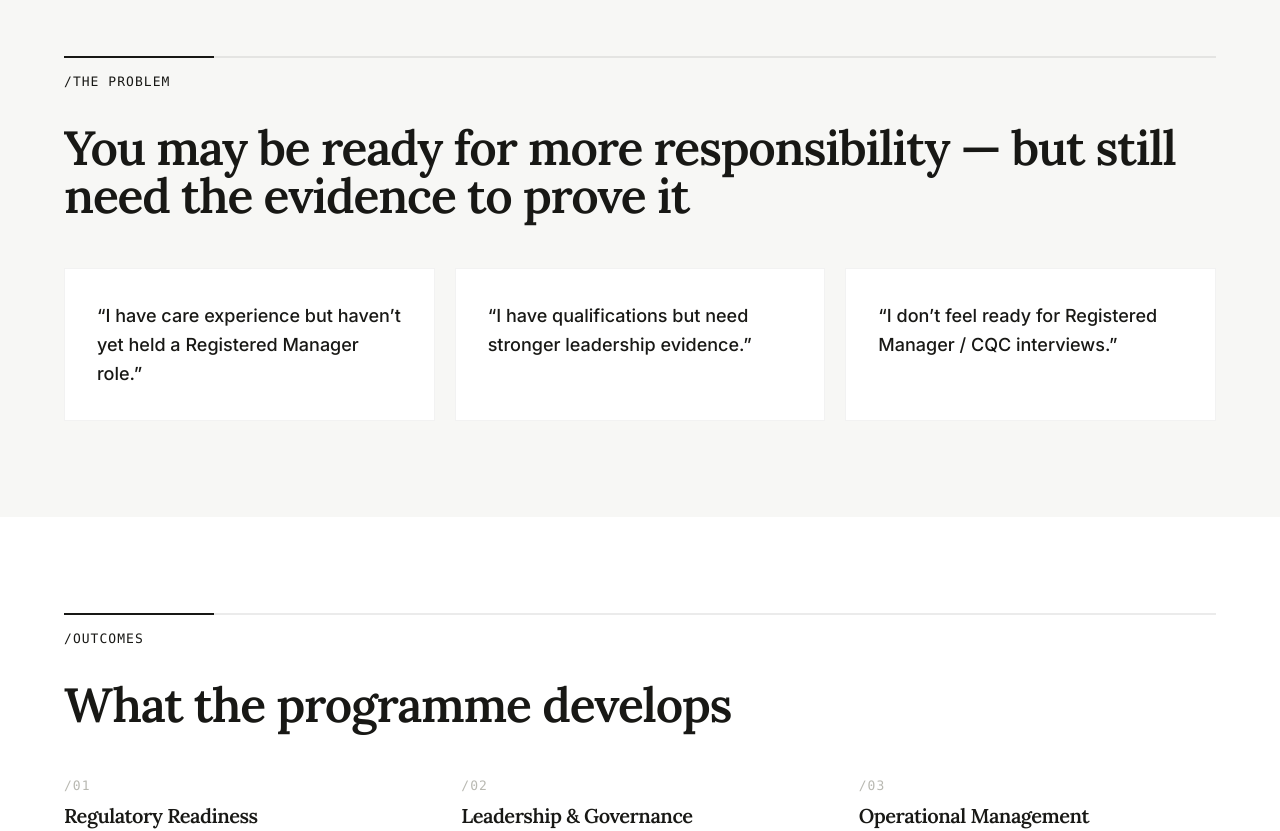
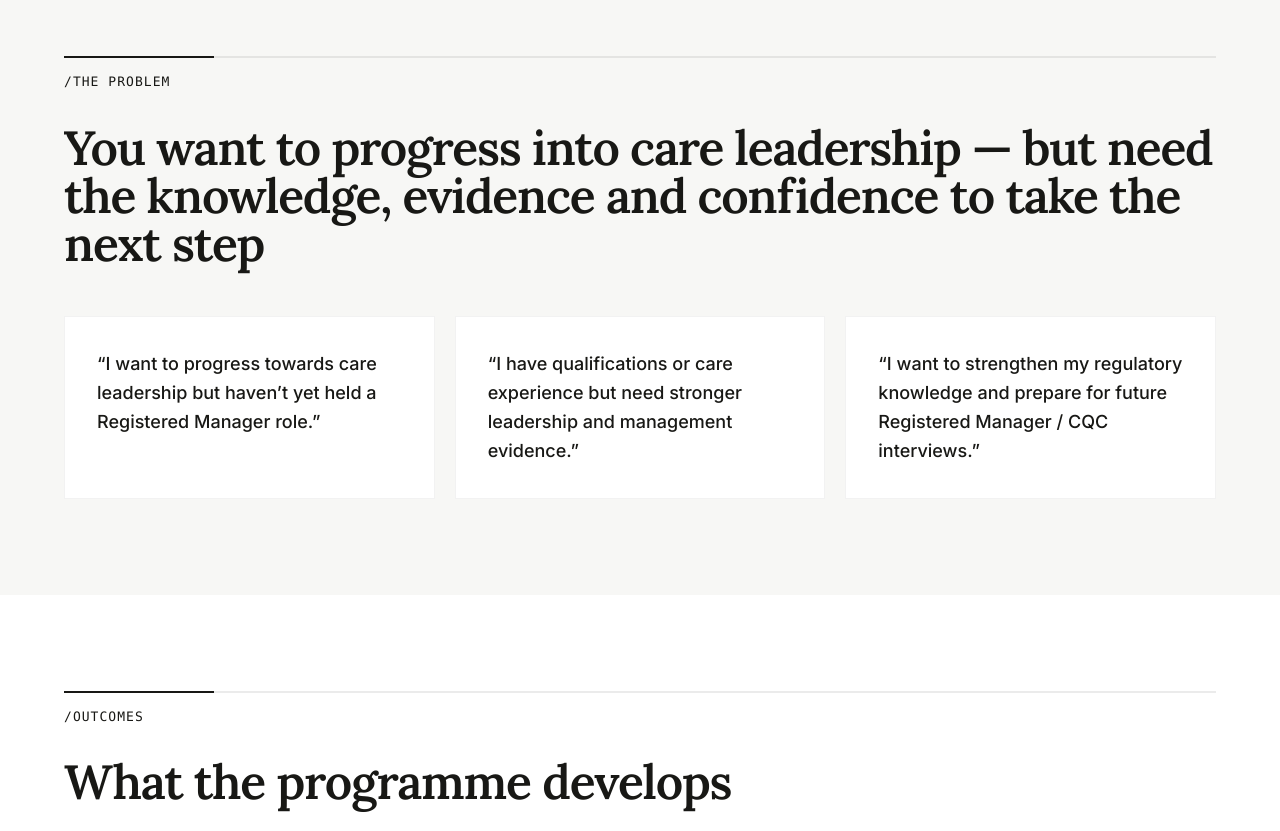
Before and after one commit to Niravana-web/joshvantage, a Next.js app: page /academy in a window 1280 px wide. Shown: the part 840-1671 px from the top of the page. Built offline with nearby package versions, Linux system fonts and the light colour scheme.

Commit message:
Update Academy 'The Problem' heading and card copy per client
Co-Authored-By: Claude Fable 5 <noreply@anthropic.com>

```diff
--- a/app/academy/page.tsx
+++ b/app/academy/page.tsx
@@ -39,9 +39,9 @@ const OUTCOMES = [
 ];
 
 const PAINS = [
-  "“I have care experience but haven’t yet held a Registered Manager role.”",
-  "“I have qualifications but need stronger leadership evidence.”",
-  "“I don’t feel ready for Registered Manager / CQC interviews.”",
+  "“I want to progress towards care leadership but haven’t yet held a Registered Manager role.”",
+  "“I have qualifications or care experience but need stronger leadership and management evidence.”",
+  "“I want to strengthen my regulatory knowledge and prepare for future Registered Manager / CQC interviews.”",
 ];
 
 export default function AcademyPage() {
@@ -61,7 +61,7 @@ export default function AcademyPage() {
           <div className="mx-auto max-w-6xl">
             <SectionHead
               eyebrow="THE PROBLEM"
-              title="You may be ready for more responsibility — but still need the evidence to prove it"
+              title="You want to progress into care leadership — but need the knowledge, evidence and confidence to take the next step"
             />
             <Reveal stagger={0.12} className="mt-12 grid gap-5 md:grid-cols-3">
               {PAINS.map((p) => (
```
